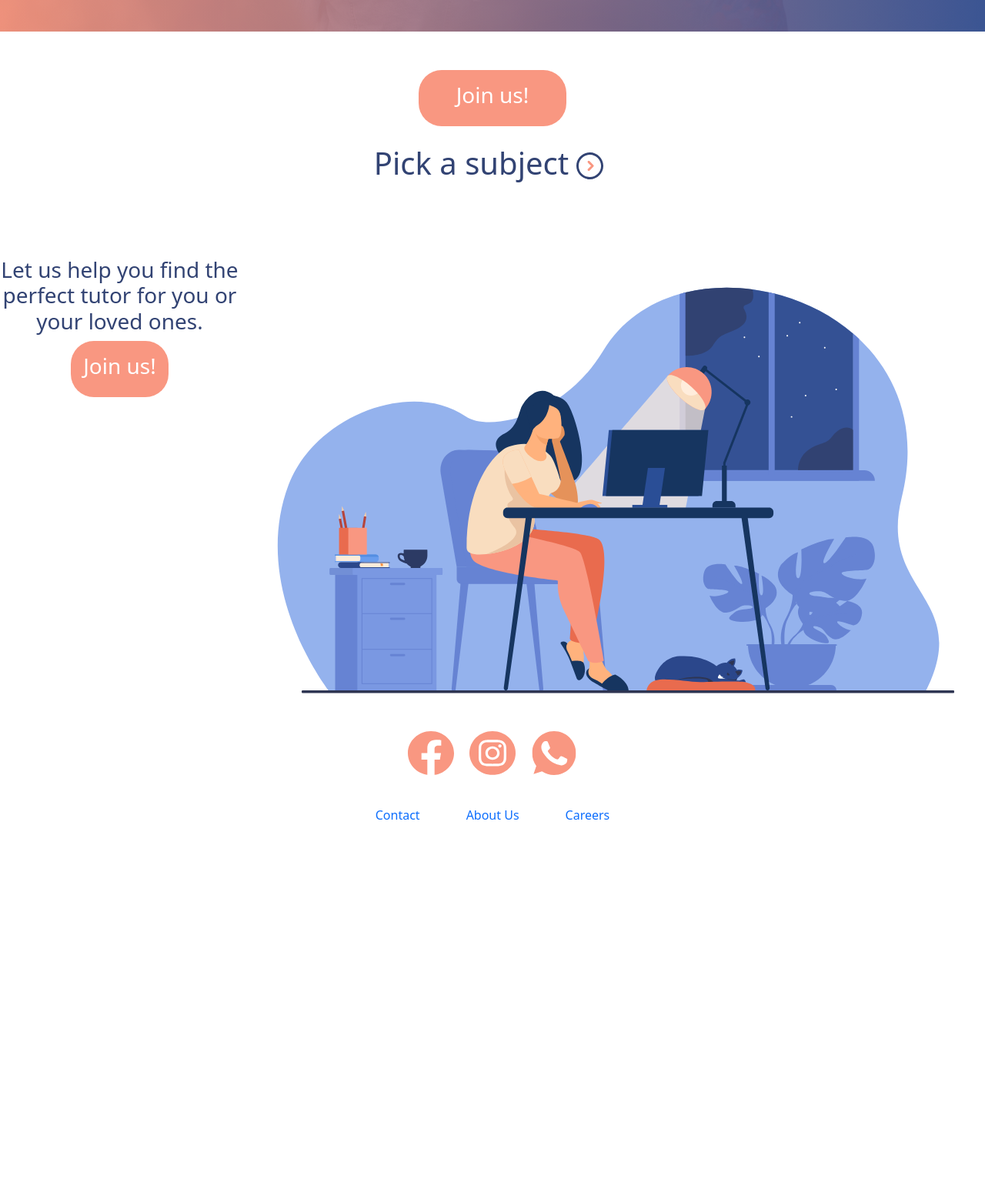
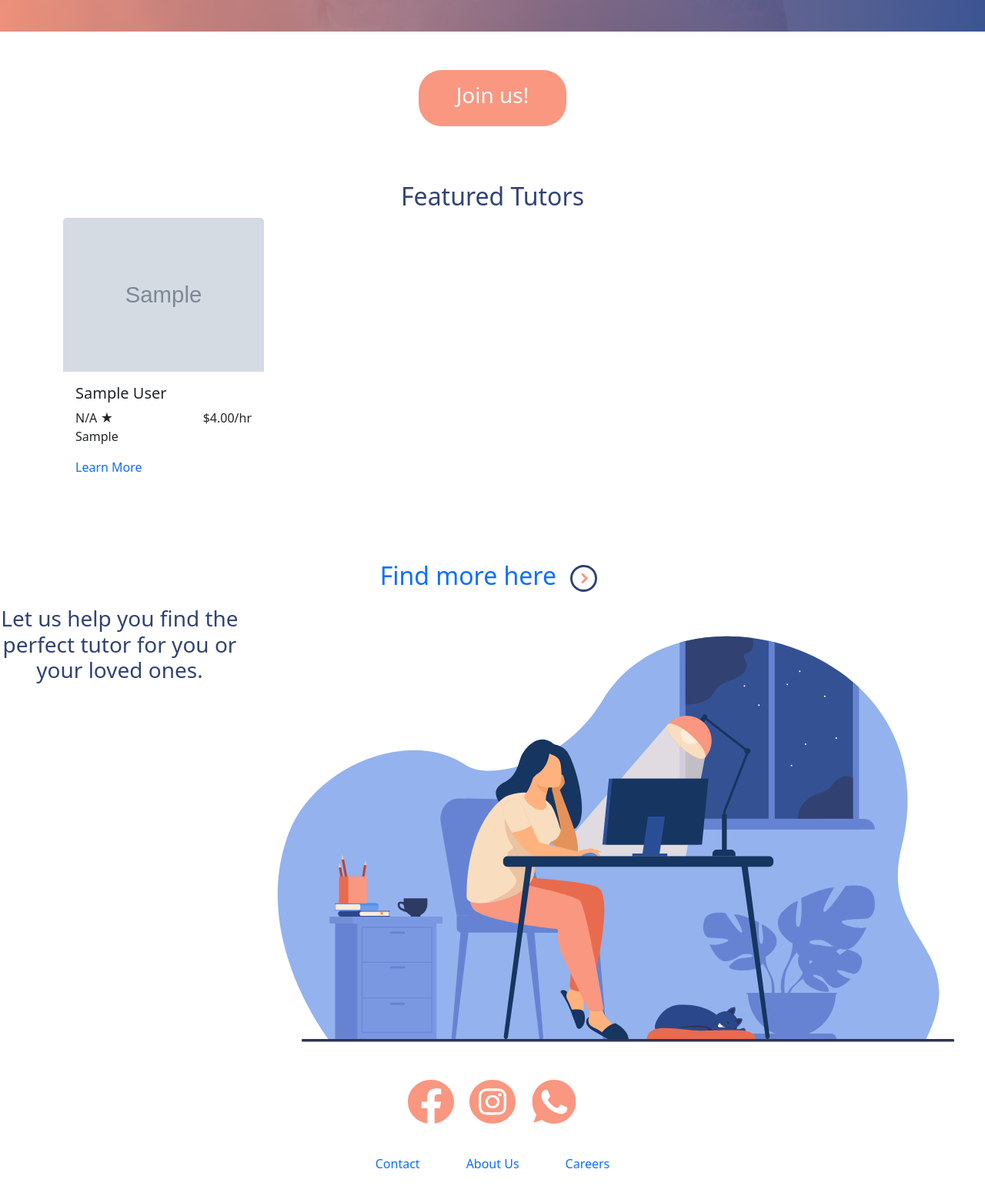
Before and after one commit to anasenjug/tutorup_default_auth, a Django app: page / in a window 1280 px wide. Shown: the part 426-1980 px from the top of the page at 77% size. Before the commit the page ends 1491 px from the top, so only its background shows below. Run offline with Django 5.2, Linux system fonts and the light colour scheme; tables that the repository leaves empty hold one stand-in row (values such as "Sample post"); grey boxes marked "Sample" are stand-in pictures; some libraries are stand-ins or nearby versions.

Commit message:
Add more profile picture functionality, remove tracked tutor profile pictures

```diff
--- a/tutorup/core/models.py
+++ b/tutorup/core/models.py
@@ -22,7 +22,11 @@ class TutorProfile(models.Model):
     subjects = models.TextField(blank=True, null=True)
     qualifications = models.TextField(blank=True, null=True)
     availability = models.TextField(blank=True, null=True)
-    profile_picture = models.ImageField(upload_to="tutor_profiles/", blank=True, null=True)
+    profile_picture = models.ImageField(
+        upload_to="tutor_profiles/",
+        default="tutor_profiles/default.png",
+        )
+    is_featured = models.BooleanField(default = False)
 
     def __str__(self):
         return f"{self.user.username}'s Profile"
--- a/tutorup/core/templates/base.html
+++ b/tutorup/core/templates/base.html
@@ -12,7 +12,7 @@
     <!-- Include Bootstrap JS -->
     <script src="https://cdn.jsdelivr.net/npm/bootstrap@5.3.3/dist/js/bootstrap.bundle.min.js" integrity="sha384-YvpcrYf0tY3lHB60NNkmXc5s9fDVZLESaAA55NDzOxhy9GkcIdslK1eN7N6jIeHz" crossorigin="anonymous" defer></script>
     <!-- Custom CSS for banner -->
-     <script src="https://unpkg.com/htmx.org@2.0.3"></script>
+    <script src="https://unpkg.com/htmx.org@1.8.4"></script>
 
 <body>
     <nav class="navbar navbar-expand-lg navbar-light fs-5" style="background-color: #365295;">
--- a/tutorup/core/templates/index.html
+++ b/tutorup/core/templates/index.html
@@ -35,7 +35,53 @@
     </a>
 
 </div>
-<div class="d-flex justify-content-center mt-4 " style="color:#324373; padding-bottom: 7%;"><h1>Pick a subject</h1><a href="#"><img src="{% static 'images/more.svg' %}" alt="more button" style="padding:10px;"></a></div>
+<script>
+    var tutorProfileUrl = "{% url 'tutor_profile_view' pk=0 %}";
+</script>
+<div class="d-flex justify-content-center mt-4 " style="color:#324373; padding-bottom: 7%;">
+    <div x-data="{
+        tutors: [],
+        loadTutors() {
+            fetch('/api/featured-tutors')
+                .then(response => response.json())
+                .then(data => {
+                    this.tutors = data;
+                });
+        }
+    }" x-init="loadTutors()" class="container mt-5">
+
+        <h2 class="text-center" style="color: #324373;">Featured Tutors</h2>
+
+        <div class="row" x-show="tutors.length > 0">
+            <template x-for="tutor in tutors" :key="tutor.id">
+                <div class="col-md-3">
+                    <div class="card" style="border: none;">
+                        <img :src="tutor.profile_picture" alt="Tutor" class="card-img-top" style="height: 200px; object-fit: cover;">
+                        <div class="card-body">
+                            <h5 class="card-title" x-text="tutor.first_name + ' ' + tutor.last_name"></h5>
+                            <div class="d-flex justify-content-between">
+                                <span>
+                                    <span x-text="tutor.rating"></span> ★
+                                </span>
+                                <span>$<span x-text="tutor.hourly_rate"></span>/hr</span>
+                            </div>
+                            <p class="card-text" x-text="tutor.location"></p>
+                            <!-- Use the profile_url directly -->
+                            <a :href="tutor.profile_url">Learn More</a>
+                        </div>
+                    </div>
+                </div>
+            </template>
+        </div>
+
+        <div x-show="tutors.length == 0" class="text-center mt-3">
+            <p>No featured tutors available at the moment.</p>
+        </div>
+    </div>
+
+
+</div>
+<a class="d-flex justify-content-center" href="{% url 'tutor_search' %}"><h2>Find more here <img src="{% static 'images/more.svg' %}" alt="more button" style="padding:10px;"></h2></a>
 
 <div class="d-flex justify-content-center">
 
@@ -43,9 +89,11 @@
         <h3 style="text-align: center; color:#324373;">Let us help you find the perfect tutor for
             you or your loved ones.</h3>
             <div class="d-flex justify-content-center" >
-                <a href="#" class="btn orangebtn" style="background-color: #F99781 !important; color: white !important; padding: 15px; border-radius: 30px;">
-                    <h3>Join us!</h3>
+                {% if user.is_authenticated and user.user_type == 'student' %}
+                <a href="{% url 'tutor_search' %}" class="btn orangebtn" style="background-color: #F99781 !important; color: white !important; padding: 15px; border-radius: 30px;">
+                    <h3>Find a tutor</h3>
                 </a>
+                {% endif %}
 
             </div>
     </div>
--- a/tutorup/core/templates/tutor_profile_view.html
+++ b/tutorup/core/templates/tutor_profile_view.html
@@ -1,4 +1,3 @@
-
 {% extends "base.html" %}
 
 {% block content %}
@@ -16,6 +15,8 @@
     <p><strong>Qualifications:</strong> {{ tutor_profile.qualifications }}</p>
     <p><strong>Availability:</strong> {{ tutor_profile.availability }}</p>
 
-    <a href="{% url 'tutor_profile_edit' %}" class="btn btn-primary">Edit Profile</a>
+    {% if request.user == tutor_profile.user %}
+        <a href="{% url 'tutor_profile_edit' %}" class="btn btn-primary">Edit Profile</a>
+    {% endif %}
 </div>
 {% endblock %}
--- a/tutorup/core/views.py
+++ b/tutorup/core/views.py
@@ -33,8 +33,25 @@ def tutor_register(request):
     return render(request, 'register_tutor.html', {'form': form})
 
 def index(request):
-    return render(request,'index.html')
+    featured_tutors = TutorProfile.objects.filter(is_featured=True)
+    return render(request,'index.html',{'featured_tutors':featured_tutors})
 
+def api_featured_tutors(request):
+    featured_tutors = TutorProfile.objects.filter(is_featured=True)
+    tutors_data = [
+        {
+            'id': tutor.id,
+            'first_name': tutor.user.first_name,
+            'last_name': tutor.user.last_name,
+            'profile_picture': tutor.profile_picture.url if tutor.profile_picture else '',
+            'rating': getattr(tutor.user, 'profile', {}).get('rating', 'N/A'),
+            'hourly_rate': tutor.hourly_rate,
+            'location': tutor.location,
+            'profile_url': reverse('tutor_profile_view', args=[tutor.user.id]),  # Add profile URL
+        }
+        for tutor in featured_tutors
+    ]
+    return JsonResponse(tutors_data, safe=False)
 
 @tutor_required
 @login_required
@@ -54,7 +71,6 @@ def tutor_profile_edit(request):
 
     return render(request, 'tutor_profile_edit.html', {'form': form})
 
-
 @login_required
 def tutor_profile_view(request, pk):
     # Get the user
@@ -73,6 +89,7 @@ def tutor_profile_view(request, pk):
     return render(request, 'tutor_profile_view.html', context)
 
 @login_required
+@student_required
 def tutor_search(request):
     # Create an initial query set of all tutors
     tutors = TutorProfile.objects.all()
--- a/tutorup/tutorup/settings.py
+++ b/tutorup/tutorup/settings.py
@@ -29,7 +29,7 @@ ALLOWED_HOSTS = []
 
 
 # Application definition
-LOGIN_REDIRECT_URL = '/'
+LOGIN_REDIRECT_URL = '/login/'
 LOGOUT_REDIRECT_URL = '/'
 
 
--- a/tutorup/tutorup/urls.py
+++ b/tutorup/tutorup/urls.py
@@ -14,7 +14,7 @@ urlpatterns = [
     path('', views.index, name='index'),
 
     # Authentication
-    path('login/', auth_views.LoginView.as_view(template_name='login.html'), name='login'),
+    path('accounts/login/', auth_views.LoginView.as_view(template_name='login.html',next_page='index'), name='login'),
     path('logout/', auth_views.LogoutView.as_view(next_page='login'), name='logout'),
 
     # Registration
@@ -24,7 +24,7 @@ urlpatterns = [
     # Tutor profile
     path('tutor/profile/<int:pk>/', views.tutor_profile_view, name='tutor_profile_view'),
     path('tutor/profile/edit/', views.tutor_profile_edit, name='tutor_profile_edit'),
-
+    path('api/featured-tutors', views.api_featured_tutors, name='api_featured_tutors'),
     # Search
     path('search/', views.tutor_search, name='tutor_search'),
 ]+ static(settings.MEDIA_URL, document_root=settings.MEDIA_ROOT)
```
Also changed, not shown: tutorup/core/admin.py (+24 -0 lines), tutorup/core/utils.py (+10 -1 lines), tutorup/core/migrations/0003_tutorprofile_is_featured.py (added), tutorup/core/migrations/0004_alter_tutorprofile_profile_picture.py (added), tutorup/core/tutor_profiles/pexels-katerina-holmes-5905918_2.png (deleted), 2 other files.
